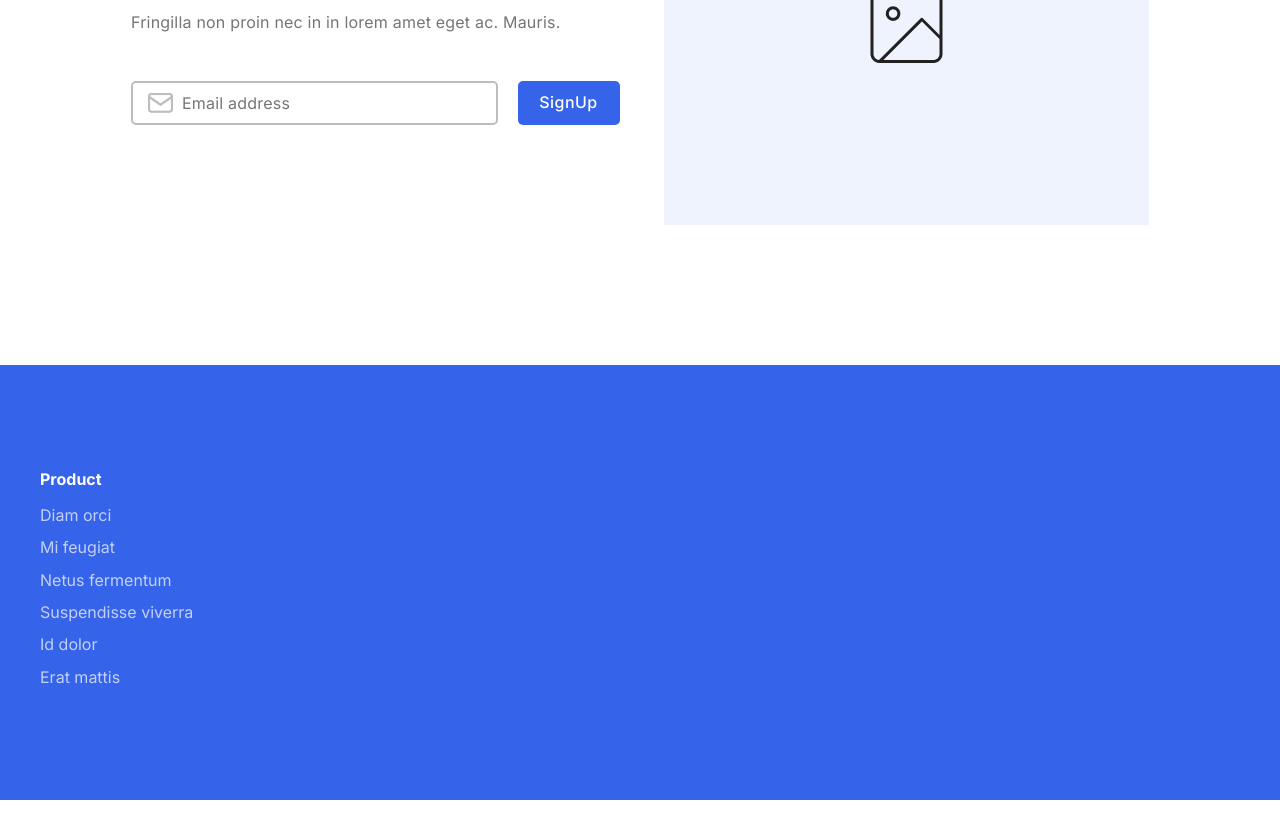
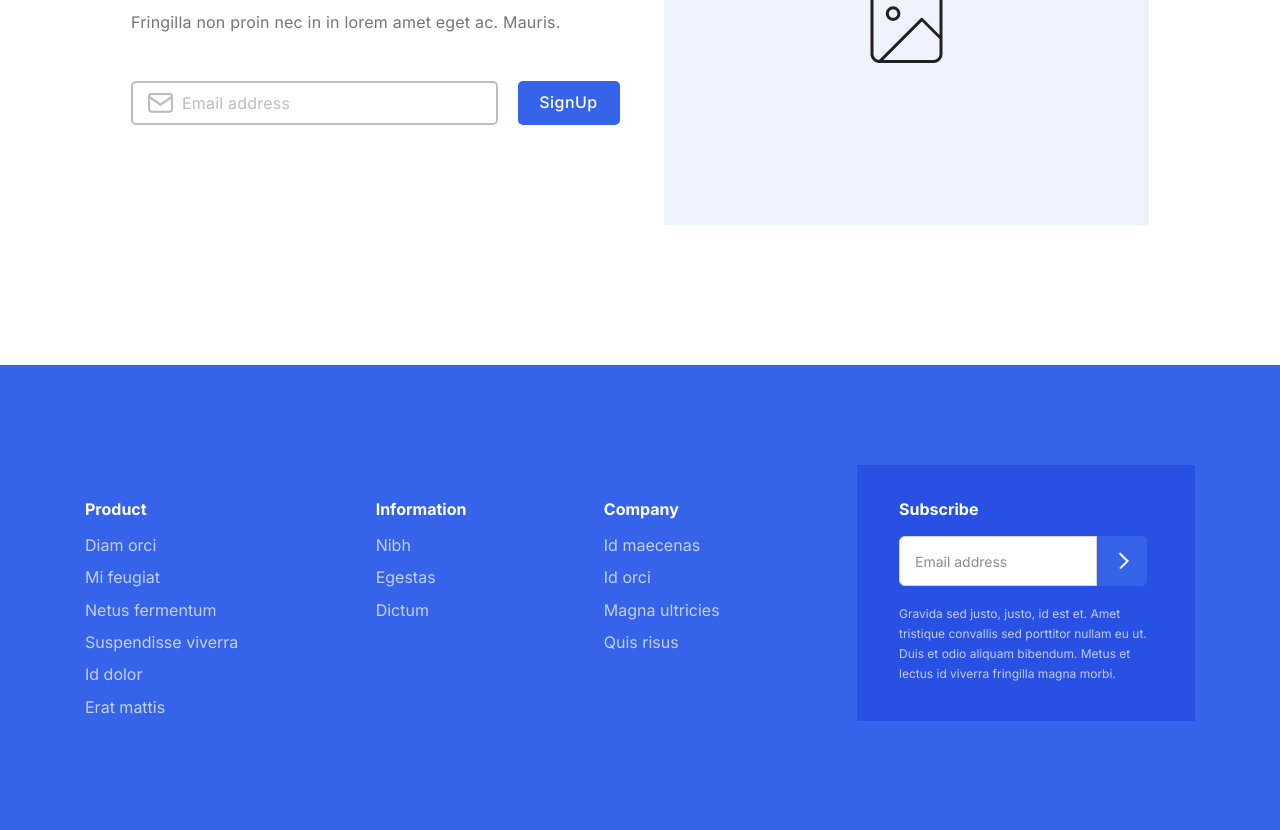
Before and after one commit to Huper12345/site-3, a plain HTML site: page index.html in a window 1280 px wide. Shown: the part 311-1141 px from the top of the page. Before the commit the page ends 1111 px from the top, so only its background shows below. Drawn offline with Linux system fonts and the light colour scheme.

Commit message:
add footer items

```diff
--- a/css/style.css
+++ b/css/style.css
@@ -91,9 +91,11 @@ margin: 80px 0;
     line-height: 19.36px;
     letter-spacing: 0.2px;
 
-    color: #BDBDBD;
+    transition: 0.2s;
+}
 
-    transition: 0.2s;
+.action__input::-webkit-input-placeholder {
+     color: #BDBDBD;;
 }
 
 .action__input:focus {
@@ -151,6 +153,72 @@ margin: 80px 0;
     color: #333;
 }
 
+.subscribe__button {
+    display: block;
+    background-color: #3563E9;
+    border-radius: 0px 6px 6px 0px;
+    height: 50px;
+    width: 50px;
+    margin: 0;
+    padding: 0;
+
+    font-size: 0;
+    color: inherit;
+
+    border: 0;
+    cursor: pointer;
+
+    transition: 0.2s;
+    position: relative;
+}
+
+.subscribe__button::before {
+    content: "";
+    display: block;
+    width: 12px;
+    height: 2px;
+
+    background-color: #fff;
+
+    border-radius: 2px;
+
+    top: 50%;
+    left: 48%;
+    bottom: 0;
+    z-index: 3;
+
+    transform: rotate(45deg) translate3d(-48%, -50%, 0);
+    position: absolute;
+}
+
+.subscribe__button::after {
+    content: "";
+    display: block;
+    width: 12px;
+    height: 2px;
+
+    background-color: #fff;
+
+    border-radius: 2px;
+
+    top: 48.5%;
+    left: 51%;
+    bottom: 0;
+    z-index: 3;
+
+    transform: rotate(-45deg) translate3d(-48.5%, -51%, 0);
+    position: absolute;
+}
+
+
+.subscribe__button:hover {
+    background-color: #BDBDBD;
+}
+
+.subscribe__button:hover::after, .subscribe__button:hover::before{
+    background-color: #333;
+}
+
 /* action__image */
 
 .action__image {
@@ -161,12 +229,27 @@ margin: 80px 0;
     display: block;
 }
 
-
 /* footer */
 
 .footer {
     padding: 100px 0;
     background-color: #3563E9;
+}
+
+.footer__inner {
+    display: flex;
+    justify-content: space-between;
+    padding: 0 45px;
+}
+
+.footer__item {
+    padding-top: 30px;
+}
+
+.footer__item--subscribe {
+    padding: 30px 42px;
+    background-color: #2851E3;
+    max-height: 256px;
 }
 
 .footer__item__title {
@@ -196,6 +279,59 @@ margin: 80px 0;
 }
 
 .footer__link:hover {
-text-decoration: underline;
-opacity: 1;
+    text-decoration: underline;
+    opacity: 1;
 }
+
+.form__subscribe {
+    margin-top: 13px;
+    display: flex;
+}
+
+.subscribe__input {
+    height: 50px;
+    width: 198px;
+    min-width: 110px;
+    max-width: 100%;
+    border: 1px solid #D6D6D6;
+    border-radius: 6px 0 0 6px;
+
+    padding: 0px 0px 0px 15px;
+    font-family: 'Inter';
+    font-style: normal;
+    font-weight: 400;
+    font-size: 14px;
+    line-height: 17px;
+
+    transition: 0.2s;
+}
+
+.subscribe__input::-webkit-input-placeholder {
+    color: #424242;
+    mix-blend-mode: normal;
+    opacity: 0.6;
+}
+
+.subscribe__input:focus {
+    outline: 0;
+    border-color: #424242;
+    border: 3px solid #424242;
+}
+
+
+.subscribe__text {
+max-width: 254px;
+
+font-family: Inter, sans-serif;
+font-size: 12px;
+font-weight: 400;
+line-height: 20px;
+letter-spacing: 0px;
+text-align: left;
+
+color: #fff;
+opacity: 0.7;
+
+margin: 18px 0 0 0;
+
+}
--- a/index.html
+++ b/index.html
@@ -25,7 +25,7 @@
                 <h2 class="action__subtitle">Fringilla non proin nec in in lorem amet eget ac. Mauris.</h2>
 
                 <div class="action__form">
-                    <form action="form__call">
+                    <form class="form__action" action="/">
                         <div class="input__inner">
                             <img class="input__image" src="./images/action/email.png" alt="">
                             <input class="action__input" type="email" placeholder="Email address">
@@ -53,6 +53,7 @@
 
 <footer class="footer">
     <div class="container">
+        <div class="footer__inner">
             <div class="footer__item">
                 <h3 class="footer__item__title">Product</h3>
                 <div class="footer__link__inner">
@@ -66,7 +67,44 @@
 
             </div><!-- footer__item -->
 
+            <div class="footer__item">
+                <h3 class="footer__item__title">Information</h3>
+                <div class="footer__link__inner">
+                    <a class="footer__link" href="#">Nibh</a>
+                    <a class="footer__link" href="#">Egestas</a>
+                    <a class="footer__link" href="#">Dictum</a>
                 </div>
+
+            </div><!-- footer__item -->
+
+
+            <div class="footer__item">
+                <h3 class="footer__item__title">Company</h3>
+                <div class="footer__link__inner">
+                    <a class="footer__link" href="#">Id maecenas</a>
+                    <a class="footer__link" href="#">Id orci</a>
+                    <a class="footer__link" href="#">Magna ultricies</a>
+                    <a class="footer__link" href="#">Quis risus</a>
+                </div>
+
+            </div><!-- footer__item -->
+
+            <div class="footer__item footer__item--subscribe">
+                <h3 class="footer__item__title">Subscribe</h3>
+                <form class="form__subscribe" action="/">
+                    <input class="subscribe__input" type="text" placeholder="Email address">
+                    <button class="subscribe__button">click</button>
+                </form>
+
+            <div class="subscribe__text">
+                Gravida sed justo, justo, id est et. Amet tristique convallis sed porttitor nullam eu ut. Duis et odio aliquam bibendum. Metus et lectus id viverra fringilla magna morbi.
+            </div>
+
+
+            </div><!-- footer__item -->
+
+        </div><!-- footer__inner -->
+    </div><!-- container -->
 </footer>
 
 
```
Lines whose indentation alone changed are shown as unchanged.
